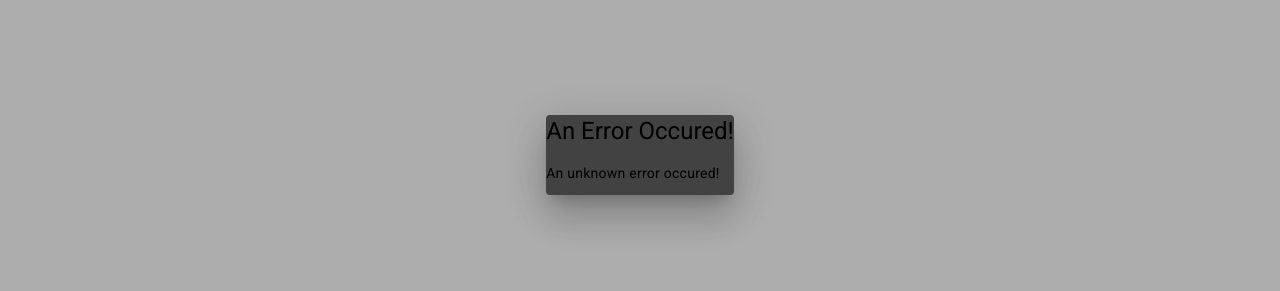
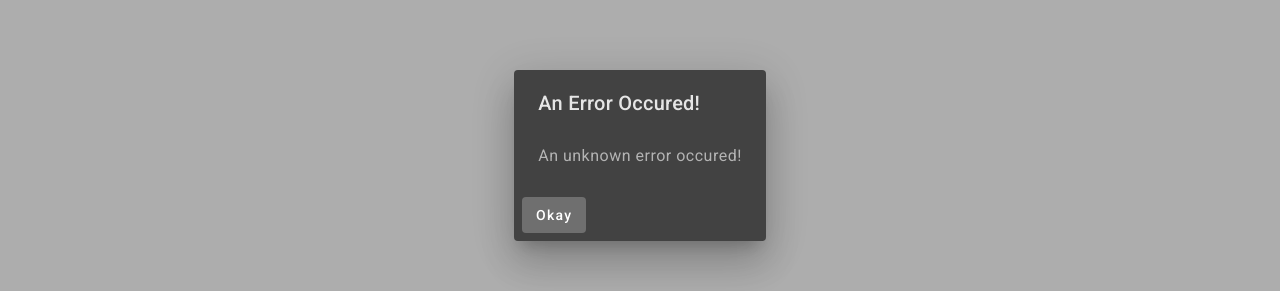
Before and after one commit to michal-1994/angular-node, an Angular app: page / in a window 1280 px wide. Shown: the part 245-536 px from the top of the page. Built offline with nearby package versions, Linux system fonts and the light colour scheme; no server answers.

Commit message:
adding an error dialog

```diff
--- a/src/app/error-interceptor.ts
+++ b/src/app/error-interceptor.ts
@@ -16,7 +16,15 @@ export class ErrorInterceptor implements HttpInterceptor {
   intercept(req: HttpRequest<any>, next: HttpHandler) {
     return next.handle(req).pipe(
       catchError((error: HttpErrorResponse) => {
-        this.dialog.open(ErrorComponent);
+        let errorMessage = 'An unknown error occured!';
+        if (error.error.message) {
+          errorMessage = error.error.message;
+        }
+        this.dialog.open(ErrorComponent, {
+          data: {
+            message: errorMessage,
+          },
+        });
         return throwError(error);
       })
     );
--- a/src/app/error/error.component.html
+++ b/src/app/error/error.component.html
@@ -1,2 +1,7 @@
-<h1>An Error Occured!</h1>
-<p>{{ message }}</p>
+<h1 mat-dialog-title>An Error Occured!</h1>
+<div mat-dialog-content>
+  <p class="mat-body-1">{{ message }}</p>
+</div>
+<div mat-dialog-actions>
+  <button mat-button mat-dialog-close>Okay</button>
+</div>
--- a/src/app/error/error.component.ts
+++ b/src/app/error/error.component.ts
@@ -1,8 +1,11 @@
-import { Component } from '@angular/core';
+import { Component, Inject } from '@angular/core';
+import { MAT_DIALOG_DATA } from '@angular/material/dialog';
 
 @Component({
   templateUrl: './error.component.html',
 })
 export class ErrorComponent {
   message: string = 'An unknown error occured!';
+
+  constructor(@Inject(MAT_DIALOG_DATA) public data: { message: string }) {}
 }
```
